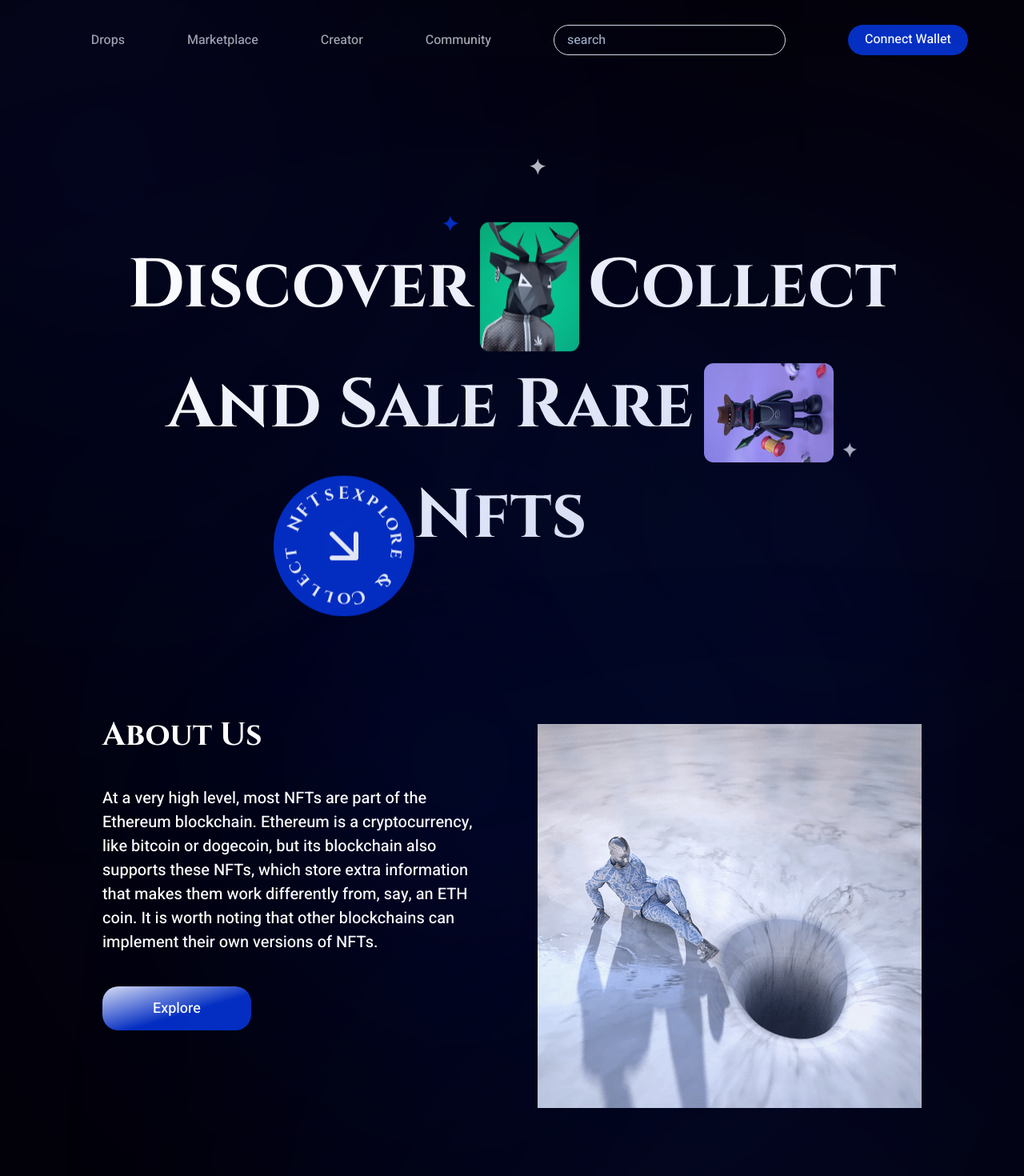
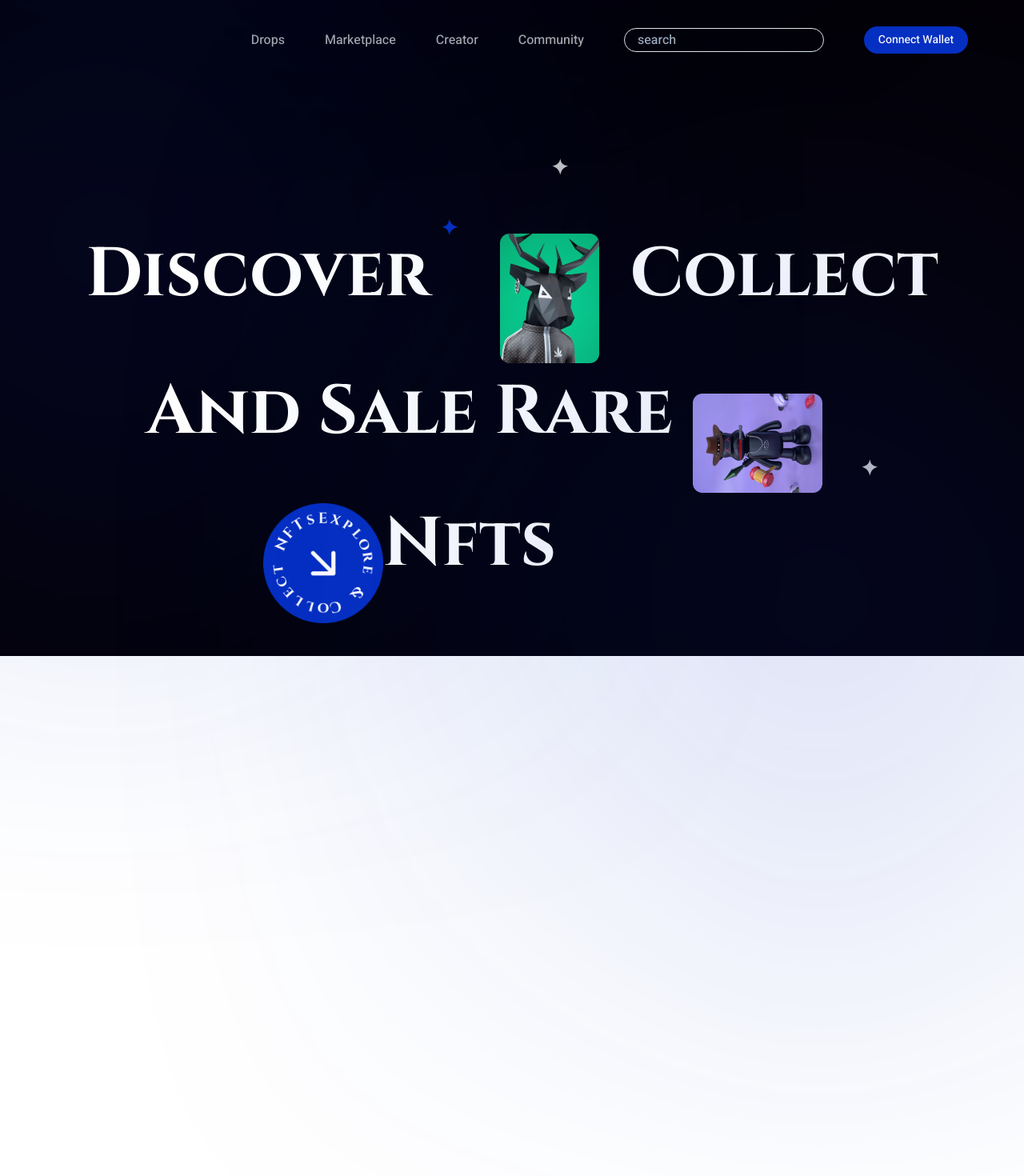
Before and after one commit to smita-s15/varlyq-first-demo, a Next.js app: page / in a window 1280 px wide. Shown: the top 1470 px of the page at 80% size. After the commit the page ends 923 px from the top, so only its background shows below. Built offline with nearby package versions, Linux system fonts and the light colour scheme.

Commit message:
changes added

```diff
--- a/src/components/About/index.js
+++ b/src/components/About/index.js
@@ -5,44 +5,44 @@ import { Circle } from "@chakra-ui/react"
 
 export const About = () => {
     return (
-        <Flex bg="primary" mx='auto' w='100%' h="48rem" align='center' direction='column'
-        mt={{base:'-10px', md:'15px', lg:'20px', xl:'25px'}} >
+        <Flex bg="primary" mx='auto' w='100%' align='center' direction='column'
+        >
             <Circle
                 style={{ filter: "blur(290px)" }}
                 w='350px'
                 h="350px"
                 bg='#052FC2'
                 position='absolute'
-                ml='-10%'
-                mt='-10%'
+                mr='60%'
+                mt='10%'
             />
             <Flex   position='relative' justifyContent='space-between'   align='center' w='80%'    >
                     <Flex
                         mt={-5}
-                        h={{base:'100px', md:'250px', lg:'350px', xl:'480px'}}
-                        w={{base:'100px', md:'250px', lg:'350px', xl:'480px'}}
+                        h={{base:'100px', md:'250px', lg:'300px',xl:'400px', '2xl':'480px'}}
+                        w={{base:'100px', md:'250px', lg:'300px', xl:'400px','2xl':'480px'}}
                         direction='column' data-aos='fade-right' >
                         <Heading
                             color='secondary'
-                            fontSize={{base:'20px',md:'20px',lg:'30px',xl:'40px'}}
+                            fontSize={{base:'20px',md:'25px',lg:'27px',xl:'40px'}}
                             fontWeight='700'
                         >
                             About Us
                         </Heading>
                         <Text
                             color='secondary'
-                            fontSize={{base:'10px',md:'10px',lg:'18px',xl:'20px'}}
-                            mt='40px'
+                            fontSize={{base:'10px',md:'10px',lg:'16px',xl:'18px' , '2xl':'20px'}}
+                            mt={20}
                         >
                             At a very high level, most NFTs are part of the Ethereum blockchain. Ethereum is a cryptocurrency, like bitcoin or dogecoin, but its blockchain also supports these NFTs, which store extra information that makes them work differently from, say, an ETH coin. It is worth noting that other blockchains can implement their own versions of NFTs.
                         </Text>
                         <Button
                             bgGradient='linear( to-tl, #052FC2 41.3%, #FFFFFF 110%, #052FC2 10%   )'
                             p={5}
-                            w={{base:'100px',md:'150px',lg:'150px',xl:'186px'}}
-                            h={{base:'40px',md:'45px',lg:'50px',xl:'55px'}}
-                            fontSize={{base:'10px',md:'14px',lg:'18px'}}
-                            borderRadius={20} mt={10}
+                            w={{sm:'100px',md:'130px',lg:'145px', xl:'160px','2xl':'186px'}}
+                            h={{sm:'30px',md:'30px',lg:'40px', xl:'50px', '2xl':'55px'}}
+                            fontSize={{sm:'10px',md:'12px',lg:'14px',xl:'16px'}}
+                            borderRadius={20} mt={20}
                             box-shadow='4px 38px 62px'
                             fontWeight='500'
                             letterSpacing={2}
@@ -50,7 +50,7 @@ export const About = () => {
                             fontSize='18px'
                             letterSpacing='50%'
                             color='secondary'
-                            data-aos="zoom-in-left"
+                            data-aos="zoom-down"
                             >
                                 <Text color='secondary' >
                                     Explore
@@ -58,8 +58,8 @@ export const About = () => {
                         </Button>
                 </Flex>
                     <Box
-                        h={{base:'100px', md:'250px', lg:'350px', xl:'480px'}}
-                        w={{base:'100px', md:'250px', lg:'350px', xl:'480px'}}
+                        h={{sm:'100px', md:'250px', lg:'300px', xl:'400px','2xl':'480px'}}
+                        w={{sm:'100px', md:'250px', lg:'300px', xl:'400px', '2xl':'480px'}}
                         borderRadius={20}
                         data-aos='fade-left'
                     >
--- a/src/components/Banner/index.js
+++ b/src/components/Banner/index.js
@@ -1,4 +1,4 @@
-import { Box, Flex, Heading, } from "@chakra-ui/react"
+import { Box, chakra, Flex, Heading, } from "@chakra-ui/react"
 import NextImage from 'next/image'
 import bannerRect from '../../../public/bannerRect.png'
 import bannerRect2 from '../../../public/bannerRect2.png'
@@ -8,20 +8,15 @@ import vector2 from '../../../public/vector2.png'
 import { Circle } from "@chakra-ui/react"
 
 export const Banner = () => {
-    return (<>
+
+    return (
         <Flex
             w="100%"
             justify='center'
             mx='auto'
-            h='55rem'
             align='center'
-            mt={{ base: '-40%', sm: '-25%', md: '-20%', lg: '-100px' }}
             direction='column'
-            position='relative'
         >
-            <Box ml='5%' mb='-5px'  >
-                <NextImage src={vector1} />
-            </Box>
             <Flex
                 bg="primary"
                 align='center'
@@ -40,23 +35,28 @@ export const Banner = () => {
                     mt='-40%'
                 />
                 <Heading
-                    fontSize={{sm:'10px',md:'40px', lg:'60px', xl:'86px'}}
+                    fontSize={{sm:'25px',md:'55px', lg:'60px', xl:'86px'}}
                     color='white'
                     display="inline"
                     align='center'
-                    w='80%'
+                    w={{xl:'100%' , '2xl':'80%'}}
                     position='relative'
                     data-aos="zoom-out-down"
+                    position='relative'
                 >
-                    Discover
+                      Discover
                     <Box
                         display="inline-flex"
-                        transform="translateY(30%)"   >
-                        <Box h="100%" w="100%">
-                            <NextImage src={bannerRect} />
+                        transform={{sm:"translateY(-70%)",md:"translateY(-80%)",lg:"translateY(-80%)" ,xl:"translateY(-150%)" }} position='relative' align='center'
+                    >
+                        <Box position='absolute' ml='45%' mt='-60%'  h='100px' w='100px'>
+                            <NextImage src={vector1} position='absolute'   />
                         </Box>
-                        <Box ml='-125%' mt='-45%' >
-                            <NextImage src={vector2} />
+                        <Box mt={{sm:"-10%",md:"-20%",lg:'-10%',xl:'-30%'}}  ml='-10%'  h='100px' w='100px' >
+                            <NextImage src={vector2}  position='absolute' />
+                        </Box>
+                        <Box h={{sm:"10px",md:"30px",lg:"40px", xl:'50px'}} w={{sm:"40px", md:"80px",lg:"100px",xl:'150px'}}>
+                            <NextImage src={bannerRect} position='absolute' />
                         </Box>
                     </Box>
                     Collect
@@ -64,37 +64,42 @@ export const Banner = () => {
                     And Sale Rare
                     <Box
                         display="inline-flex"
-                        transform="translateY(30%)"
-                        w='20%'>
-                        <Box h="100%" w="100%">
-                            <NextImage src={bannerRect2} />
+                        transform={{sm:"translateY(10%)", md:"translateY(10%)",lg:"translateY(15%)",xl:"translateY(25%)",'2xl':"translateY(10%)" }}
+                        w='20%'
+                        position='relative'
+                    >
+                        <Box h={{sm:"100px",md:"180px",lg:"200px",xl:'300px','2xl':'400px'}} w={{sm:"100px",md:"180px",lg:"200px",xl:'300px','2xl':'400px'}}>
+                            <NextImage src={bannerRect2}   position='absolute' />
                         </Box>
-                        <Box mt='20%'  ml='-1%'>
-                            <NextImage src={vector1}  />
+                        <Box mt='10%'  mr='-10%' h='100px' w='100px' >
+                            <NextImage src={vector1}    position='absolute'  />
                         </Box>
                     </Box>
                     <br />
                     <Flex
                         display="inline-flex"
-                        transform="translateY(65%)"
+                        transform={{sm:"translateY(-20%)",md:"translateY(-10%)",lg:"translateY(10%)",xl:"translateY(-10%)",'2xl':"translateY(-40%)"}}
                         ml='-20%'
-                        mt={-20}
+                        mt='-400%'
                         alignContent='center'
+                        position='relative'
                     >
-                        <NextImage src={bannerRect3}  />
+                        <Box  h={{sm:"50px",md:"100px",lg:"130px",xl:'150px','2xl':'200px'}} w={{sm:"50px",md:"100px", lg:"130px",xl:'150px','2xl':'200px'}} >
+                            <NextImage src={bannerRect3} position='absolute'  />
+                        </Box>
                         Nfts
                     </Flex>
+
                 </Heading>
                 <Circle
                     style={{ filter: "blur(290px)" }}
                     w='350px' h="350px"
                     bg='#052FC2'
                     position='absolute'
-                    ml={{ md: '40%', lg: '50%', 'xl': '60%', '2xl': '75%' }}
+                    ml={{sm:"-10%", md: '40%', lg: '50%', 'xl': '60%', '2xl': '75%' }}
                     mb='-30%'
                 />
             </Flex>
         </Flex>
-    </>
     )
 }
--- a/src/components/CreateNFT/index.js
+++ b/src/components/CreateNFT/index.js
@@ -14,7 +14,7 @@ import NextImage from 'next/image'
 
 export const CreateNFT = () => {
     return (
-        <Flex w="100%" direction='column' justify="center" my="20" mx='auto' align='center' >
+        <Flex w="100%" direction='column' justify="center" mx='auto' align='center' >
               <Circle
                 style={{ filter: "blur(290px)" }}
                 w='350px'
@@ -36,6 +36,7 @@ export const CreateNFT = () => {
                 variant='link'
                 _focus='transparent'
                 data-aos="zoom-out-down"
+                textColor='secondary'
 
             >
                     Explore
@@ -70,6 +71,7 @@ export const CreateNFT = () => {
                    variant='link'
                    _focus='transparent'
                    data-aos="zoom-out-down"
+                   textColor='secondary'
                  >
                      Create
                 </Button>
@@ -206,7 +208,7 @@ const NFTArr = [
     }
 ]
 
-const NFTCard = ({ image, title, ether }) => <Flex bg="#101112" direction='column' align='center' textColor='white' borderRadius={30} justify='center' mx='auto' w='336px' h='383px' data-aos="zoom-in-left" >
+const NFTCard = ({ image, title, ether }) => <Flex bg="#101112" direction='column' align='center' textColor='white' borderRadius={30} justify='center' mx='auto' w='336px' h='383px' data-aos="zoom-in" >
             <NextImage src={image} width='128px' height='128px' ></NextImage>
             <Text textAlign='center' fontSize='22px' fontWeight='700'>{title}</Text>
             <Box w='90%' mt='20px'>
--- a/src/components/Navbar/index.js
+++ b/src/components/Navbar/index.js
@@ -1,4 +1,4 @@
-import { Button, Flex, Input, Link, Stack, Text } from "@chakra-ui/react"
+import { Button, Flex, Input, Link, Stack, Text, Circle, Box } from "@chakra-ui/react"
 import NextLink from 'next/link'
 
 
@@ -7,38 +7,48 @@ export const NavBar = () => {
         <Flex
             bg="primary" h='100px' width='100%' mx='auto' justify='flex-end' align='center'
          >
+
             <Stack
                 direction="row"
-                spacing={{base:'10px', md:'30px',lg:'50px', xl:'78px'}}
+                spacing={{sm:'1px', md:'30px',lg:'40px', xl:'50px' , "2xl":'120px' }}
                 justify='space-between'
-                fontSize={{sm:'10px', lg:"14px", xl:'16px', } }
+                fontSize={{sm:'10px', md:"14px", lg:'14px', xl:'16px', "2xl":'18px'  } }
                 align='center'
-                mr={{base:'10px',md:'30px',lg:'40px', xl:'70px'}}
-                data-aos='fade-right'
+                mr={{sm:'10px',md:'30px',lg:'40px', xl:'70px'}}
+                data-aos='fade-down'
             >
+               <Circle
+                style={{ filter: "blur(290px)" }}
+                w='350px'
+                h="350px"
+                bg='#052FC2'
+                position='absolute'
+                mr='80%'
+                mt='-150%'
+            />
                 {Arr?.map((item, index) => {
                     return <NextLink key={index} href={item.link} passHref>
                         <Link color="navLinkColor"  >{item.title}</Link>
                     </NextLink>
                 })}
                 <Input
-                    fontSize={{base:"12px", md:"13px",lg:"16px"}}
-                    w={{base:'',md:'200px', lg:'250px', xl:'290px'}}
-                    h= {{base:'',md:'30px', lg:'34px', xl:'38px'}}
+                    fontSize={{base:"10px", md:"13px",lg:"14px", xl:'16px', "2xl":'18px' }}
+                    w={{sm:'',md:'150px', lg:'200px', xl:'250px' ,'2xl':'290px'}}
+                    h= {{sm:'',md:'25px', lg:'34px', xl:'30px' , "2xl":'38px'}}
                     placeholder="search"
                     borderRadius="20"
                 />
                 <Button
                     bg="customBlue" _hover={{ bg: "blue" }}
-                    w={{base:'',  md:'100px',lg:'120px', xl:'150px'}}
-                    h="38px"
+                    w={{sm:'50',  md:'80px',lg:'120px', xl:'130px', '2xl':'150px'}}
+                    h={{sm:"", md:"30px", lg:"32px" , xl:'34px' , '2xl':'38px' }}
                     borderRadius="34px"
                     justify='center'
                     align='center'
                     >
                     <Text
                         fontWeight='400'
-                        fontSize={{base:'10px',md:'12px',lg:'14px',xl:'16px'}}
+                        fontSize={{sm:'7px',md:'10px',lg:'14px',xl:'14px' , '2xl':'16px'}}
                         color="white"
                     >
                         Connect Wallet
--- a/src/components/Roadmap/FirstComponent.js
+++ b/src/components/Roadmap/FirstComponent.js
@@ -7,11 +7,11 @@ export const FirstComponent = ({ children, percent }) => {
             <Flex transform="translateX(-33%)" align="center">
             <Circle
                     style={{ filter: "blur(290px)" }}
-                    w='350px'
-                    h="350px"
+                    w={{sm:'200px', md:'250px',lg:'350px' }}
+                    h={{sm:'200px', md:'250px',lg:'350px' }}
                     bg='#052FC2'
                     position='absolute'
-                    ml={{base:'-10%',md:'10%',lg:'-90%', xl:'-200%'}}
+                    ml={{base:'-40%',md:'-60%',lg:'-70%', xl:'-100%' ,'2xl':'-170%'}}
                     mt='-40%'
 
                 />
--- a/src/components/Roadmap/SeccondComponent.js
+++ b/src/components/Roadmap/SeccondComponent.js
@@ -8,11 +8,11 @@ export const SeccondComponent = ({ children, percent }) => {
             </Flex>
             <Circle
                     style={{ filter: "blur(290px)" }}
-                    w='350px'
-                    h="350px"
+                    w={{sm:'200px', md:'250px',lg:'350px' }}
+                    h={{sm:'200px', md:'250px',lg:'350px' }}
                     bg='#052FC2'
                     position='absolute'
-                    ml={{base:'40%',md:'60%',lg:'80%', xl:'120%', '2xl':'200%'}}
+                    ml={{base:'40%',md:'60%',lg:'70%', xl:'100%' ,'2xl':'200%'}}
                     mt='-60%'
                 />
             <Flex align="flex-end" direction='column'>
--- a/src/components/Roadmap/index.js
+++ b/src/components/Roadmap/index.js
@@ -4,7 +4,7 @@ import { SeccondComponent } from "./SeccondComponent"
 
 export const Roadmap = () => {
     return (
-        <Flex mx='auto' bg='primary' width='100%' justify='center' direction='column'  >
+        <Flex mx='auto' bg='primary' width='100%' justify='center' direction='column'   >
             <Flex justify='center' >
                 <Heading color='secondary' fontSize='40px' fontWeight='bold'  > ROADMAP</Heading>
             </Flex>
@@ -49,8 +49,8 @@ const DataComponent = (props) => {
     const { heading, text1, text2, text4, text3, ...rest } = props
 
     return <Flex direction="column" p="10" {...rest} overflow="hidden" data-aos="zoom-in"  >
-        <Heading fontSize={{base:'20px', md: "25px", lg:'30px' }} color="white" >{heading}</Heading>
-        <Flex mt='10px' direction='column' w='80%' fontSize={{sm:'10px', md:'xs'}} >
+        <Heading fontSize={{sm:'10px', md: "20px", lg:'25px', xl:'30px' }} color="white" >{heading}</Heading>
+        <Flex mt='10px' direction='column' w='80%' fontSize={{sm:'10px', md:'x12px' , lg:'14px', xl:'16px'}} >
             <Text mt="2" color="white">{text1}</Text>
             <Text mt="2" color="white">{text2}</Text>
             { text3 && <Text mt="2" color="white">{text3}</Text> }
--- a/src/pages/index.js
+++ b/src/pages/index.js
@@ -2,7 +2,7 @@ import Head from 'next/head'
 import { Banner } from '../components/Banner'
 import { NavBar } from '../components/Navbar/index'
 import { About } from '../components/About'
-import { Flex } from '@chakra-ui/react'
+import { Flex , Stack} from '@chakra-ui/react'
 import { Art } from '../components/ArtGallery/ArtGallery'
 import { Roadmap } from '../components/Roadmap'
 import { Footer } from '../components/Footer'
@@ -18,16 +18,18 @@ export default function Home() {
         <meta name="description" content="Generated by create next app" />
         <link rel="icon" href="/favicon.ico" />
       </Head>
-      <Flex  direction='column' justify='center' align='center' bg='primary' mx='auto' w='100%'>
-        <NavBar />
-        <Banner />
-        <About />
-        <Card/>
-        <Art />
-        <Roadmap />
-        <CreateNFT/>
-        <FAQ />
-        <Footer />
+      <Flex  direction='column' justify='center' align='center' bg='primary' mx='auto' w='100%' position='relative'  >
+        <Stack spacing={{sm:"40%",md:"30%",lg:"20%",xl:'15%'}}  w='100%' position='relative'>
+            <NavBar />
+            <Banner />
+            {/* <About /> */}
+            {/* <Card/> */}
+            {/* <Art />  */}
+            {/* <Roadmap /> */}
+            {/* <CreateNFT/>  */}
+            {/* <FAQ />  */}
+            {/* <Footer />   */}
+          </Stack>
       </Flex>
 
     </div>
```
Also changed, not shown: src/components/ArtGallery/ArtGallery.js (+28 -24 lines), src/components/Card/index.js (+15 -15 lines), src/components/FAQ/index.js (+17 -13 lines), src/components/Footer/index.js (+3 -5 lines).
